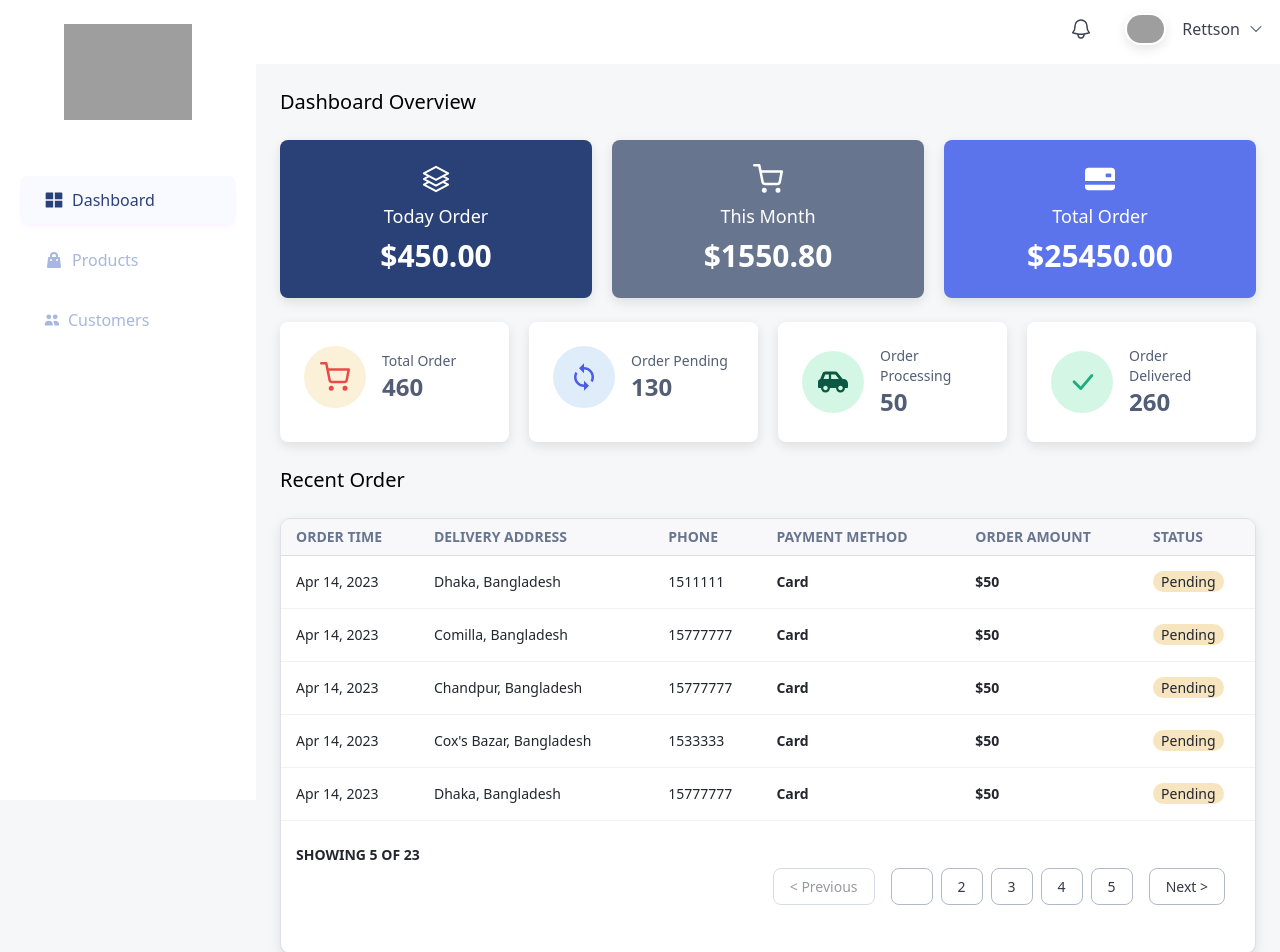
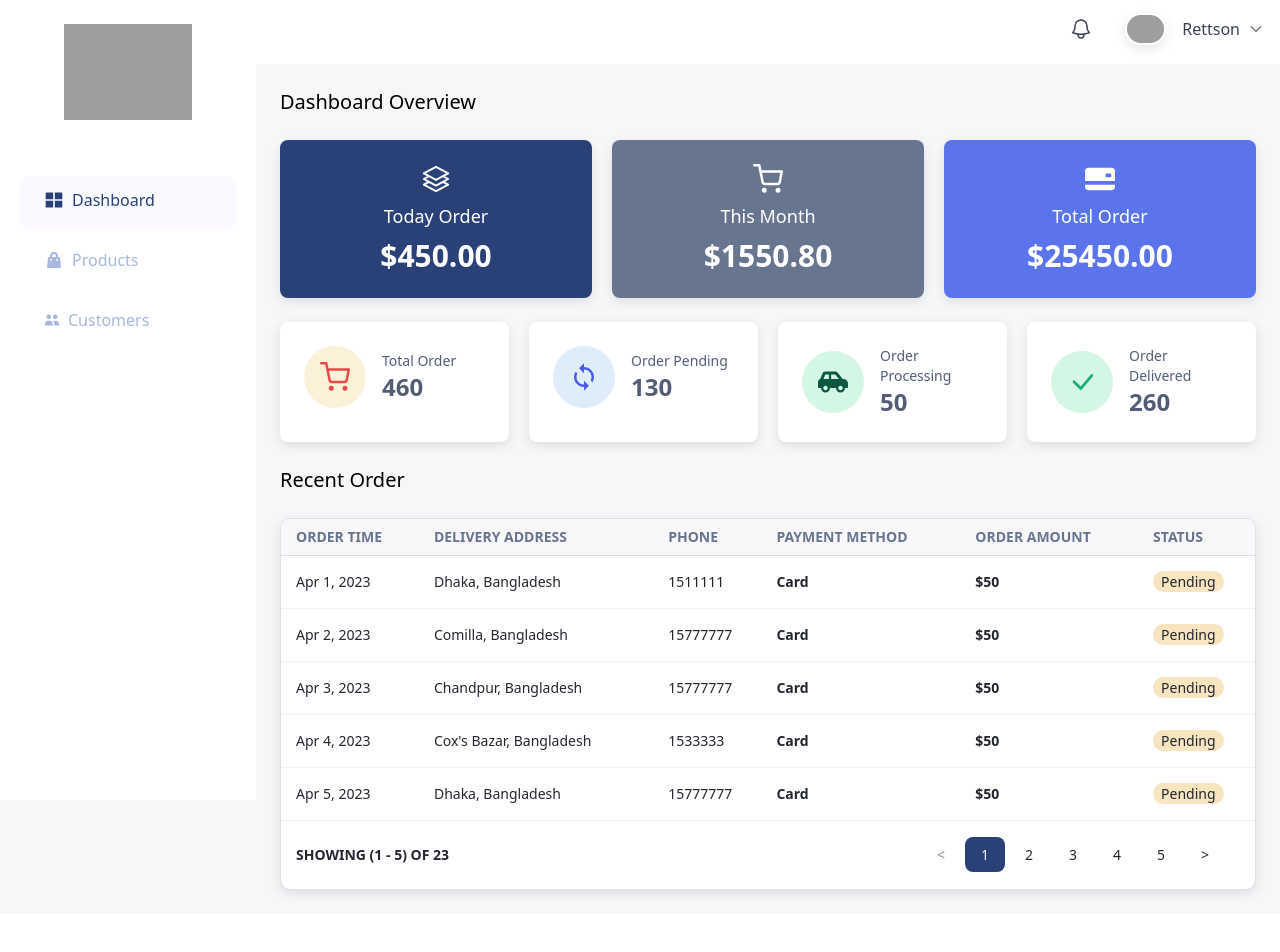
Before and after one commit to alamincoders/e-commerce-admin-dashboard-react-vite, a React (Vite) app: page / in a window 1280 px wide. Shown: the top 952 px of the page. After the commit the page ends 914 px from the top, so only its background shows below. Built offline with nearby package versions, Linux system fonts and the light colour scheme; grey boxes are pictures that could not be loaded.

Commit message:
pagination error issu sloved

```diff
--- a/public/order.json
+++ b/public/order.json
@@ -1,7 +1,7 @@
 [
     {
       "_id": "643a210eb80b33a223538073",
-      "order_time": "Apr 14, 2023",
+      "order_time": "Apr 1, 2023",
       "delivery_address": "dhaka, bangladesh",
       "phone": 1511111,
       "payment_method": "card",
@@ -10,7 +10,7 @@
     },
     {
       "_id": "643a210ec1e844c4cdb3001a",
-      "order_time": "Apr 14, 2023",
+      "order_time": "Apr 2, 2023",
       "delivery_address": "comilla, bangladesh",
       "phone": 15777777,
       "payment_method": "card",
@@ -19,7 +19,7 @@
     },
     {
       "_id": "643a210e55725d17f2f1ea7a",
-      "order_time": "Apr 14, 2023",
+      "order_time": "Apr 3, 2023",
       "delivery_address": "chandpur, bangladesh",
       "phone": 15777777,
       "payment_method": "card",
@@ -28,7 +28,7 @@
     },
     {
       "_id": "643a210ef8d1c8a28ced1d8e",
-      "order_time": "Apr 14, 2023",
+      "order_time": "Apr 4, 2023",
       "delivery_address": "cox's bazar, bangladesh",
       "phone": 1533333,
       "payment_method": "card",
@@ -37,6 +37,87 @@
     },
     {
       "_id": "643a210e8887795b063de01e",
+      "order_time": "Apr 5, 2023",
+      "delivery_address": "dhaka, bangladesh",
+      "phone": 15777777,
+      "payment_method": "card",
+      "order_amount": 50.00,
+      "status": "pending"
+    },
+    {
+      "_id": "643a210ea813e38edfdf7845",
+      "order_time": "Apr 6, 2023",
+      "delivery_address": "comilla, bangladesh",
+      "phone": 15666,
+      "payment_method": "card",
+      "order_amount": 50.00,
+      "status": "pending"
+    },
+    {
+      "_id": "643a210e39f2a404c8eb08c4",
+      "order_time": "Apr 7, 2023",
+      "delivery_address": "dhaka, bangladesh",
+      "phone": 15777777,
+      "payment_method": "card",
+      "order_amount": 50.00,
+      "status": "pending"
+    },
+    {
+      "_id": "643a210ee6326a621b1aee05",
+      "order_time": "Apr 8, 2023",
+      "delivery_address": "dhaka, bangladesh",
+      "phone": 15777777,
+      "payment_method": "card",
+      "order_amount": 50.00,
+      "status": "pending"
+    },
+    {
+      "_id": "643a210e32f3f237c4fde76c",
+      "order_time": "Apr 9, 2023",
+      "delivery_address": "dhaka, bangladesh",
+      "phone": 15777777,
+      "payment_method": "card",
+      "order_amount": 50.00,
+      "status": "pending"
+    },
+    {
+      "_id": "643a210ec4af67749f0e21b9",
+      "order_time": "Apr 10, 2023",
+      "delivery_address": "dhaka, bangladesh",
+      "phone": 15777777,
+      "payment_method": "card",
+      "order_amount": 50.00,
+      "status": "pending"
+    },
+    {
+      "_id": "643a210e4b6985871bfacd30",
+      "order_time": "Apr 11, 2023",
+      "delivery_address": "dhaka, bangladesh",
+      "phone": 15777777,
+      "payment_method": "card",
+      "order_amount": 50.00,
+      "status": "pending"
+    },
+    {
+      "_id": "64310ef12ce23fd2f6d4d8",
+      "order_time": "Apr 12, 2023",
+      "delivery_address": "dhaka, bangladesh",
+      "phone": 15777777,
+      "payment_method": "card",
+      "order_amount": 50.00,
+      "status": "pending"
+    },
+    {
+      "_id": "643a210e0020a06865126a91",
+      "order_time": "Apr 13, 2023",
+      "delivery_address": "dhaka, bangladesh",
+      "phone": 15777777,
+      "payment_method": "card",
+      "order_amount": 50.00,
+      "status": "pending"
+    },
+    {
+      "_id": "643a2102ce23fd2f6d4d8",
       "order_time": "Apr 14, 2023",
       "delivery_address": "dhaka, bangladesh",
       "phone": 15777777,
@@ -45,17 +126,8 @@
       "status": "pending"
     },
     {
-      "_id": "643a210ea813e38edfdf7845",
-      "order_time": "Apr 14, 2023",
-      "delivery_address": "comilla, bangladesh",
-      "phone": 15666,
-      "payment_method": "card",
-      "order_amount": 50.00,
-      "status": "pending"
-    },
-    {
-      "_id": "643a210e39f2a404c8eb08c4",
-      "order_time": "Apr 14, 2023",
+      "_id": "643a210e0020a0665126a91",
+      "order_time": "Apr 15, 2023",
       "delivery_address": "dhaka, bangladesh",
       "phone": 15777777,
       "payment_method": "card",
@@ -63,8 +135,8 @@
       "status": "pending"
     },
     {
-      "_id": "643a210ee6326a621b1aee05",
-      "order_time": "Apr 14, 2023",
+      "_id": "6430ef12ce23fd2f6d4d8",
+      "order_time": "Apr 16, 2023",
       "delivery_address": "dhaka, bangladesh",
       "phone": 15777777,
       "payment_method": "card",
@@ -72,8 +144,8 @@
       "status": "pending"
     },
     {
-      "_id": "643a210e32f3f237c4fde76c",
-      "order_time": "Apr 14, 2023",
+      "_id": "643a210e0020a06865121",
+      "order_time": "Apr 17, 2023",
       "delivery_address": "dhaka, bangladesh",
       "phone": 15777777,
       "payment_method": "card",
@@ -81,26 +153,8 @@
       "status": "pending"
     },
     {
-      "_id": "643a210ec4af67749f0e21b9",
-      "order_time": "Apr 14, 2023",
-      "delivery_address": "dhaka, bangladesh",
-      "phone": 15777777,
-      "payment_method": "card",
-      "order_amount": 50.00,
-      "status": "pending"
-    },
-    {
-      "_id": "643a210e4b6985871bfacd30",
-      "order_time": "Apr 14, 2023",
-      "delivery_address": "dhaka, bangladesh",
-      "phone": 15777777,
-      "payment_method": "card",
-      "order_amount": 50.00,
-      "status": "pending"
-    },
-    {
-      "_id": "643a210ef12ce23fd2f6d4d8",
-      "order_time": "Apr 14, 2023",
+      "_id": "643a210e12ce23fd2f6d4d8",
+      "order_time": "Apr 18, 2023",
       "delivery_address": "dhaka, bangladesh",
       "phone": 15777777,
       "payment_method": "card",
@@ -109,7 +163,7 @@
     },
     {
       "_id": "643a210e0020a06865126a91",
-      "order_time": "Apr 14, 2023",
+      "order_time": "Apr 19, 2023",
       "delivery_address": "dhaka, bangladesh",
       "phone": 15777777,
       "payment_method": "card",
@@ -117,8 +171,8 @@
       "status": "pending"
     },
     {
-      "_id": "643a210ef12ce23fd2f6d4d8",
-      "order_time": "Apr 14, 2023",
+      "_id": "43a210ef12ce23fd2f6d4d8",
+      "order_time": "Apr 20, 2023",
       "delivery_address": "dhaka, bangladesh",
       "phone": 15777777,
       "payment_method": "card",
@@ -126,8 +180,8 @@
       "status": "pending"
     },
     {
-      "_id": "643a210e0020a06865126a91",
-      "order_time": "Apr 14, 2023",
+      "_id": "643a210e0020a0686512691",
+      "order_time": "Apr 21, 2023",
       "delivery_address": "dhaka, bangladesh",
       "phone": 15777777,
       "payment_method": "card",
@@ -135,8 +189,8 @@
       "status": "pending"
     },
     {
-      "_id": "643a210ef12ce23fd2f6d4d8",
-      "order_time": "Apr 14, 2023",
+      "_id": "643a210efce23fd2f6d4d8",
+      "order_time": "Apr 22, 2023",
       "delivery_address": "dhaka, bangladesh",
       "phone": 15777777,
       "payment_method": "card",
@@ -144,62 +198,8 @@
       "status": "pending"
     },
     {
-      "_id": "643a210e0020a06865126a91",
-      "order_time": "Apr 14, 2023",
-      "delivery_address": "dhaka, bangladesh",
-      "phone": 15777777,
-      "payment_method": "card",
-      "order_amount": 50.00,
-      "status": "pending"
-    },
-    {
-      "_id": "643a210ef12ce23fd2f6d4d8",
-      "order_time": "Apr 14, 2023",
-      "delivery_address": "dhaka, bangladesh",
-      "phone": 15777777,
-      "payment_method": "card",
-      "order_amount": 50.00,
-      "status": "pending"
-    },
-    {
-      "_id": "643a210e0020a06865126a91",
-      "order_time": "Apr 14, 2023",
-      "delivery_address": "dhaka, bangladesh",
-      "phone": 15777777,
-      "payment_method": "card",
-      "order_amount": 50.00,
-      "status": "pending"
-    },
-    {
-      "_id": "643a210ef12ce23fd2f6d4d8",
-      "order_time": "Apr 14, 2023",
-      "delivery_address": "dhaka, bangladesh",
-      "phone": 15777777,
-      "payment_method": "card",
-      "order_amount": 50.00,
-      "status": "pending"
-    },
-    {
-      "_id": "643a210e0020a06865126a91",
-      "order_time": "Apr 14, 2023",
-      "delivery_address": "dhaka, bangladesh",
-      "phone": 15777777,
-      "payment_method": "card",
-      "order_amount": 50.00,
-      "status": "pending"
-    },
-    {
-      "_id": "643a210ef12ce23fd2f6d4d8",
-      "order_time": "Apr 14, 2023",
-      "delivery_address": "dhaka, bangladesh",
-      "phone": 15777777,
-      "payment_method": "card",
-      "order_amount": 50.00,
-      "status": "pending"
-    },
-    {
-      "_id": "643a210e0020a06865126a91",
-      "order_time": "Apr 14, 2023",
+      "_id": "643a210e0020a06865126a1",
+      "order_time": "Apr 23, 2023",
       "delivery_address": "dhaka, bangladesh",
       "phone": 15777777,
       "payment_method": "card",
--- a/src/components/dashboard/RecentOrder.jsx
+++ b/src/components/dashboard/RecentOrder.jsx
@@ -25,14 +25,13 @@ const RecentOrder = () => {
     const [pageCount, setPageCount] = useState(0)
     const [itemsOffset, setItemsOffset] = useState(0)
     const itemsPerPage = 5
-
     useEffect(()=>{
         const endOffset =itemsOffset + itemsPerPage
         setCurrentItems(orders.slice(itemsOffset, endOffset))
         setPageCount(Math.ceil(orders.length/itemsPerPage))
     },[itemsOffset, itemsPerPage, orders])
     const handlePageClick = (event)=>{
-        const newOffset = (event.selected + itemsPerPage) % orders.length
+        const newOffset = (event.selected * itemsPerPage) % orders.length
         setItemsOffset(newOffset)
     }
 
@@ -41,6 +40,7 @@ const RecentOrder = () => {
             <div
                 className='bg-white border-[1px] border-gray-200/80 rounded-[10px] shadow-custom'>
                 <table className='w-full'>
+                    <tbody>
                     <tr className='text-gray-500 bg-gray-100/50 border-b-[1px] border-gray-200/80'>
                         <th className='font-semibold text-start text-sm uppercase pl-[15px] py-2'>Order Time</th>
                         <th className='font-semibold text-start text-sm uppercase pl-[15px] py-2'>Delivery Address</th>
@@ -49,7 +49,6 @@ const RecentOrder = () => {
                         <th className='font-semibold text-start text-sm uppercase pl-[15px] py-2'>Order Amount</th>
                         <th className='font-semibold text-start text-sm uppercase pl-[15px] py-2'>Status</th>
                     </tr>
-
                     {
                         currentItems.map(order=> <tr key={order._id} className='text-gray-900 border-b-[1px] border-gray-100 capitalize'>
                         <td className='text-start text-sm pl-[15px] py-4'>{order.order_time}</td>
@@ -60,32 +59,29 @@ const RecentOrder = () => {
                         <td className='text-start text-sm pl-[15px] py-4 '><span className='bg-accent-300/50 px-2 py-[1px] rounded-full'>{order.status}</span></td>
                         </tr>)
                     }
-
+                    </tbody>
                 </table>
-                    <div className='text-gray-900 flex justify-between w-full pl-[15px] pr-[30px] py-6 text-sm'>
-                        <p className='uppercase font-semibold'>showing {currentItems.length} of {orders.length}</p>
-                        <div className='flex items-center gap-3'>
-                        <div className="flex justify-center my-8">
+                    <div className='text-gray-900 flex justify-between items-center w-full pl-[15px] pr-[30px] py-6 text-sm'>
+                        <p className='uppercase font-semibold'>showing ({itemsOffset+1} - {itemsOffset+ currentItems.length}) of {orders.length}</p>
                         <ReactPaginate
                                     breakLabel="..."
-                                nextLabel="Next >"
+                                    nextLabel=">"
                                     onPageChange={handlePageClick}
-                                pageRangeDisplayed={3}
+                                    pageRangeDisplayed={1}
                                     pageCount={pageCount}
-                                previousLabel="< Previous"
+                                    previousLabel="<"
                                     renderOnZeroPageCount={null}
-                                // marginPagesDisplayed={1}
-                                containerClassName="flex gap-2"
-                                pageLinkClassName="px-4 py-2 rounded-lg bg-white text-gray-800 border border-gray-300 hover:bg-gray-200 focus:outline-none"
-                                activeLinkClassName="px-4 py-2 rounded-lg bg-gray-400 text-white"
-                                previousLinkClassName="px-4 py-2 rounded-lg bg-white text-gray-800 border border-gray-300 hover:bg-gray-200 focus:outline-none focus:ring-2 focus:ring-gray-300 focus:ring-offset-2 mr-2"
-                                nextLinkClassName="px-4 py-2 rounded-lg bg-white text-gray-800 border border-gray-300 hover:bg-gray-200 focus:outline-none focus:ring-2 focus:ring-gray-300 focus:ring-offset-2 ml-2"
-                                breakLinkClassName="px-4 py-2 rounded-lg bg-white text-gray-800 border border-gray-300 hover:bg-gray-200 focus:outline-none focus:ring-2 focus:ring-gray-300 focus:ring-offset-2"
+                                    marginPagesDisplayed={3}
+                                    containerClassName="flex gap-1"
+                                    pageLinkClassName="px-4 py-2 focus:outline-none"
+                                    activeLinkClassName="px-4 py-2 rounded-lg bg-primary-900 text-primary-50"
+                                    previousLinkClassName="px-4 py-2"
+                                    nextLinkClassName="px-4 py-2"
+                                    breakLinkClassName="px-4 py-2 rounded-lg bg-white text-gray-800 hover:bg-gray-200"
                                     disabledClassName="opacity-50 cursor-not-allowed"
+                                    disabledLinkClassName="cursor-not-allowed"
                                     activeClassName=""
                                 />
-                            </div>
-                        </div>
                     </div>
             </div>
         </div>
```
Also changed, not shown: src/hooks/pagination.js (deleted, +0 -30 lines). Lines whose indentation alone changed are shown as unchanged.
